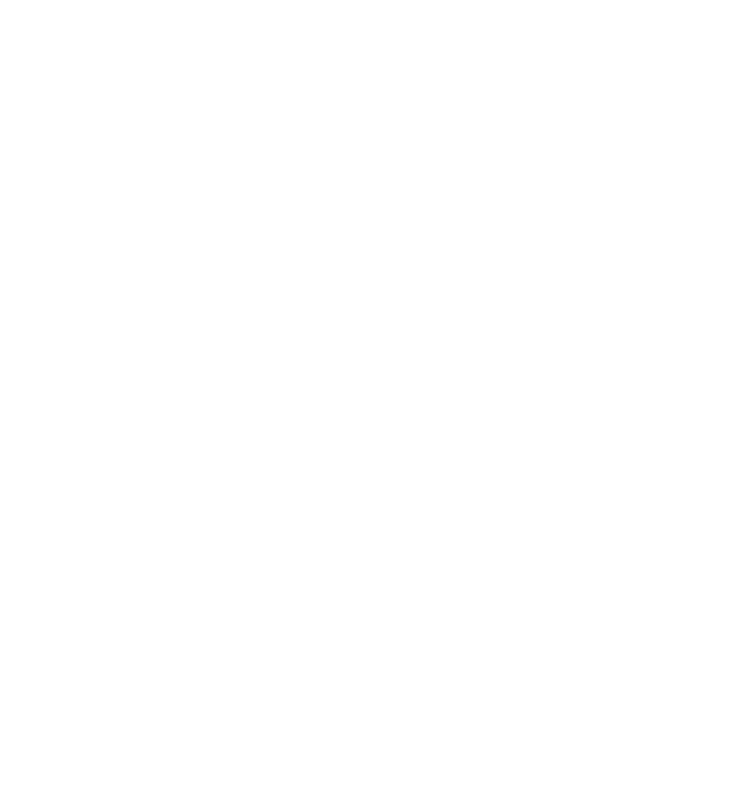
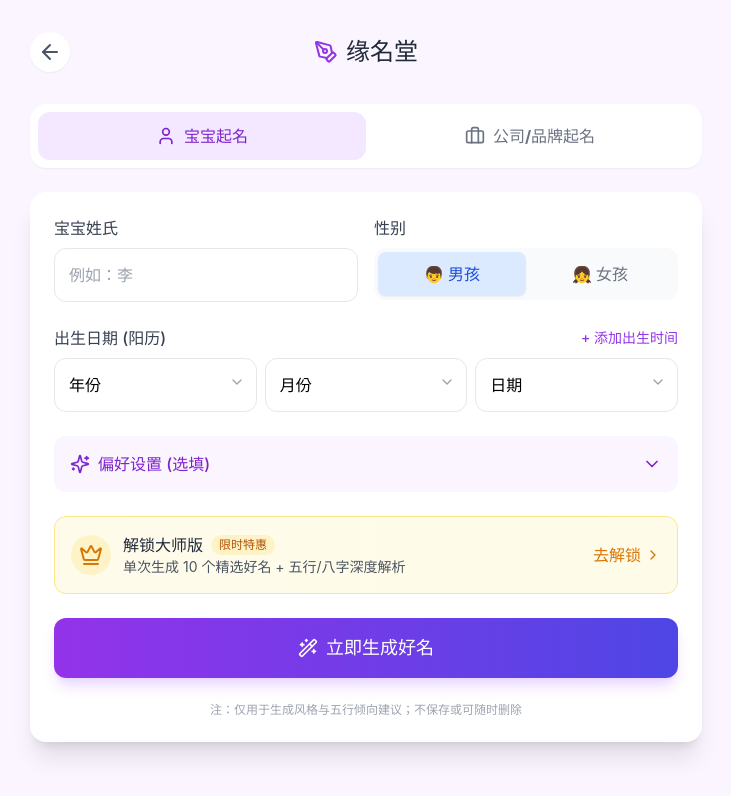
Before and after one commit to ldr0528/love-insight-app, a React (Vite) app: page /naming in a window 1280 px wide. Before the commit this address had no page. Shown: the top 796 px of the page, without its empty margins (274-1005 px from the left). Built offline with nearby package versions, Linux system fonts and the light colour scheme.

Commit message:
fix: 路由增加 /naming 解决白屏

```diff
--- a/src/App.tsx
+++ b/src/App.tsx
@@ -4,6 +4,7 @@
 import MBTIPage from "@/pages/MBTIPage";
 import PalmPage from "@/pages/PalmPage";
 import LoveCoach from "@/pages/LoveCoach";
+import NamingMaster from "@/pages/NamingMaster";
 
 export default function App() {
   return (
@@ -14,6 +15,7 @@
         <Route path="/mbti" element={<MBTIPage />} />
         <Route path="/palm" element={<PalmPage />} />
         <Route path="/coach" element={<LoveCoach />} />
+        <Route path="/naming" element={<NamingMaster />} />
         <Route path="/other" element={<div className="text-center text-xl">Other Page - Coming Soon</div>} />
       </Routes>
     </Router>
```
